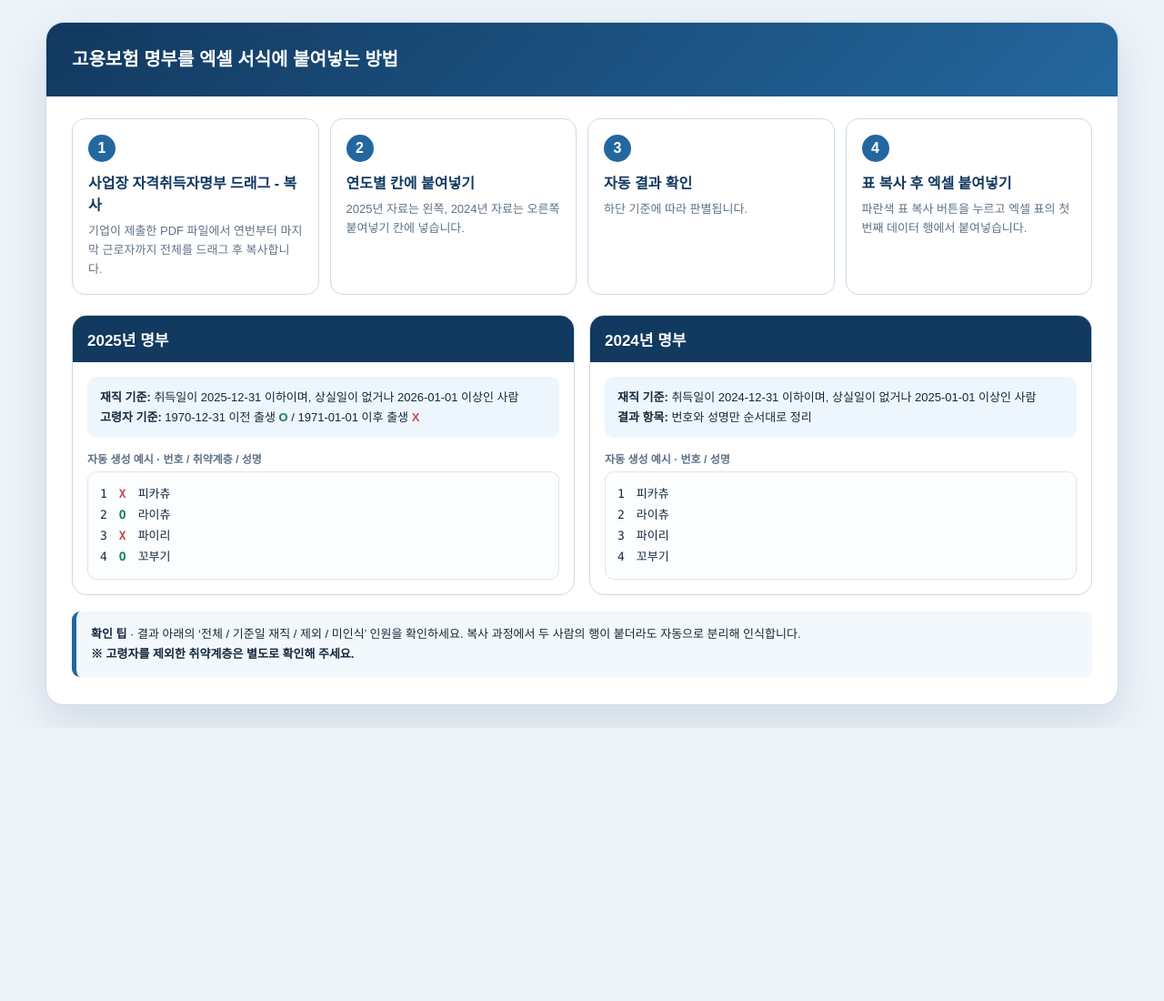
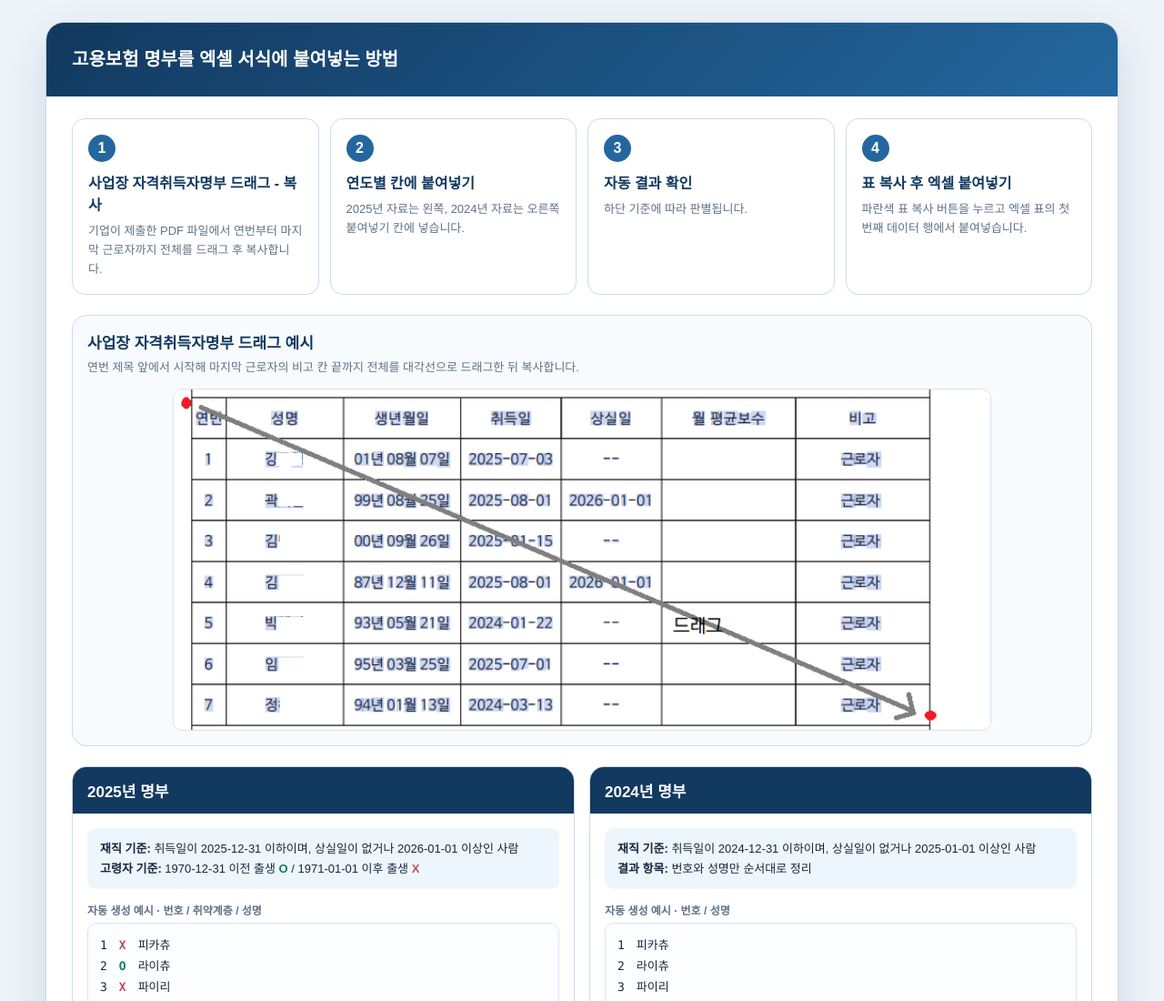
Before and after one commit to imprompttus/svi, a plain HTML site: page assets/employment-roster-guide.html in a window 1280 px wide. Shown: the top 1100 px of the page at 91% size. Before the commit the page ends 800 px from the top, so only its background shows below. Drawn offline with Linux system fonts and the light colour scheme.

Commit message:
Add roster drag example to guide

```diff
--- a/assets/employment-roster-guide.html
+++ b/assets/employment-roster-guide.html
@@ -16,6 +16,10 @@
     .step{padding:17px;border:1px solid var(--line);border-radius:14px;background:#fff}
     .num{display:inline-grid;place-items:center;width:30px;height:30px;margin-bottom:10px;border-radius:50%;background:var(--blue);color:#fff;font-weight:900}
     .step h2{margin:0 0 8px;font-size:16px;color:var(--navy)} .step p{margin:0;color:var(--muted);font-size:13px;line-height:1.6}
+    .drag-example{margin:0 0 22px;padding:16px;border:1px solid var(--line);border-radius:16px;background:#f8fbfe}
+    .drag-example h2{margin:0 0 6px;font-size:17px;color:var(--navy)}
+    .drag-example p{margin:0 0 12px;color:var(--muted);font-size:13px;line-height:1.6}
+    .drag-example img{display:block;width:min(100%,900px);height:auto;margin:0 auto;border:1px solid #d8e2ec;border-radius:10px;background:#fff}
     .years{display:grid;grid-template-columns:1fr 1fr;gap:16px}
     .year{border:1px solid var(--line);border-radius:16px;overflow:hidden}
     .year-title{padding:13px 16px;background:var(--navy);color:#fff;font-size:17px;font-weight:900}
@@ -41,6 +45,11 @@
         <article class="step"><span class="num">3</span><h2>자동 결과 확인</h2><p>하단 기준에 따라 판별됩니다.</p></article>
         <article class="step"><span class="num">4</span><h2>표 복사 후 엑셀 붙여넣기</h2><p>파란색 표 복사 버튼을 누르고 엑셀 표의 첫 번째 데이터 행에서 붙여넣습니다.</p></article>
       </section>
+      <section class="drag-example" aria-label="명부 드래그 예시">
+        <h2>사업장 자격취득자명부 드래그 예시</h2>
+        <p>연번 제목 앞에서 시작해 마지막 근로자의 비고 칸 끝까지 전체를 대각선으로 드래그한 뒤 복사합니다.</p>
+        <img src="employment-roster-drag-example.png" alt="사업장 자격취득자명부에서 연번부터 마지막 근로자까지 드래그하는 예시">
+      </section>
       <section class="years">
         <article class="year">
           <div class="year-title">2025년 명부</div>
```
Also changed, not shown: assets/employment-roster-drag-example.png (added).
